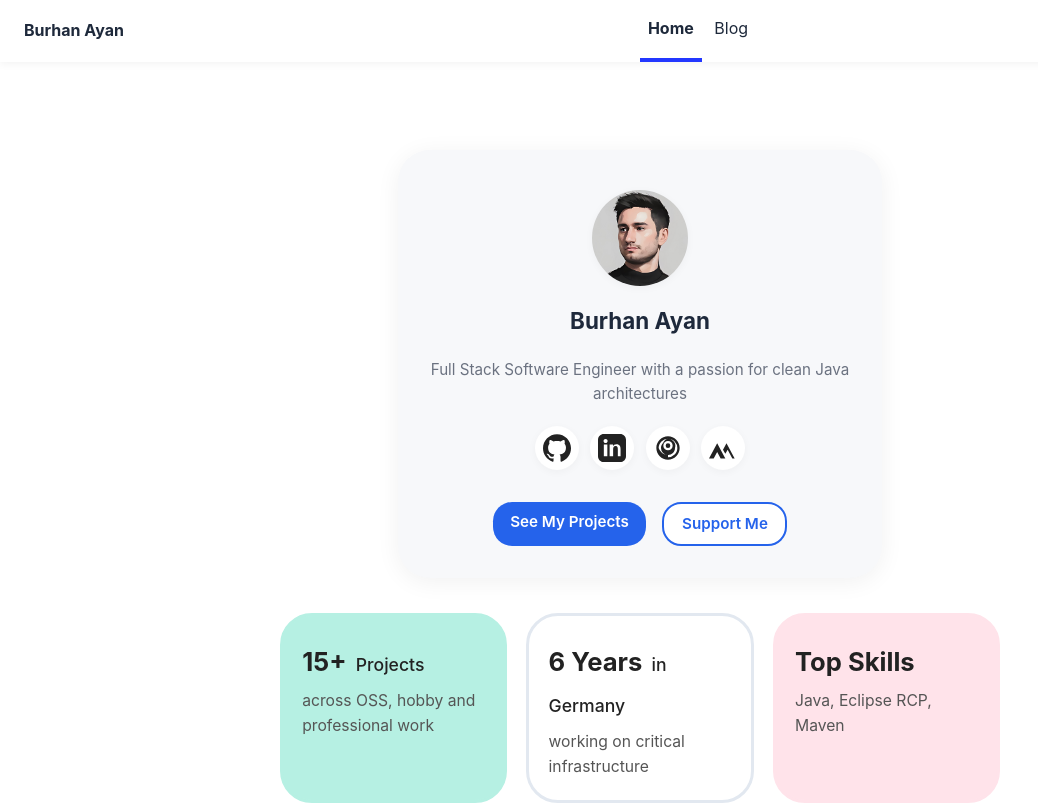
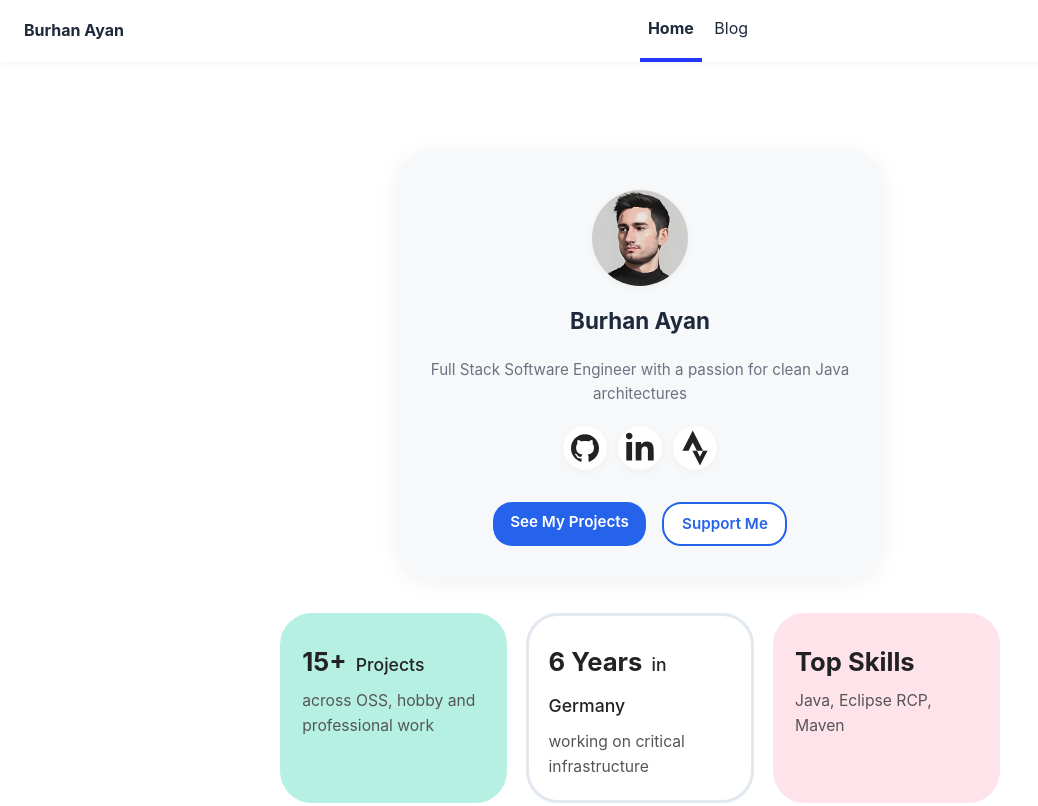
Before and after one commit to burhanayan/burhanayan-com, an Astro site: page / in a window 1280 px wide. Shown: the top 806 px of the page, without its empty margins (0-1038 px from the left). Built offline with nearby package versions, Linux system fonts and the light colour scheme; Astro itself is replaced by a stand-in of ours.

Commit message:
Refactor HeroCards.astro for improved readability
Reformatted HTML for better structure and readability, expanded SVGs for social icons, and improved CSS formatting and organization. No functional changes were made; this update enhances maintainability and consistency.

```diff
--- a/src/components/HeroCards.astro
+++ b/src/components/HeroCards.astro
@@ -9,12 +9,71 @@
       <span class="profile-image"></span>
     </div>
     <h1 class="name">Burhan Ayan</h1>
-    <p class="subtitle">Full Stack Software Engineer with a passion for clean Java architectures</p>
+    <p class="subtitle">
+      Full Stack Software Engineer with a passion for clean Java architectures
+    </p>
     <div class="social-icons">
-      <a href="https://github.com/burhanayan" target="_blank" aria-label="GitHub" rel="noopener"><svg width="28" height="28" fill="currentColor" viewBox="0 0 24 24"><path d="M12 .297c-6.63 0-12 5.373-12 12 0 5.303 3.438 9.8 8.205 11.387.6.113.82-.258.82-.577v-2.234c-3.338.726-4.033-1.416-4.033-1.416-.546-1.387-1.333-1.756-1.333-1.756-1.089-.745.084-.729.084-.729 1.205.084 1.84 1.236 1.84 1.236 1.07 1.834 2.809 1.304 3.495.997.108-.775.418-1.305.762-1.605-2.665-.305-5.466-1.334-5.466-5.93 0-1.31.469-2.381 1.236-3.221-.124-.303-.535-1.523.117-3.176 0 0 1.008-.322 3.301 1.23.957-.266 1.983-.399 3.003-.404 1.02.005 2.047.138 3.006.404 2.291-1.553 3.297-1.23 3.297-1.23.653 1.653.242 2.873.118 3.176.77.84 1.235 1.911 1.235 3.221 0 4.609-2.803 5.624-5.475 5.921.43.372.823 1.102.823 2.222v3.293c0 .322.218.694.825.576C20.565 22.092 24 17.592 24 12.297c0-6.627-5.373-12-12-12"/></svg></a>
-      <a href="https://linkedin.com/in/burhanayan" target="_blank" aria-label="LinkedIn" rel="noopener"><svg width="28" height="28" fill="currentColor" viewBox="0 0 24 24"><path d="M19 0h-14c-2.76 0-5 2.24-5 5v14c0 2.76 2.24 5 5 5h14c2.76 0 5-2.24 5-5v-14c0-2.76-2.24-5-5-5zm-11 19h-3v-10h3v10zm-1.5-11.27c-.966 0-1.75-.79-1.75-1.76 0-.97.784-1.76 1.75-1.76s1.75.79 1.75 1.76c0 .97-.784 1.76-1.75 1.76zm13.5 11.27h-3v-5.6c0-1.34-.03-3.07-1.87-3.07-1.87 0-2.16 1.46-2.16 2.97v5.7h-3v-10h2.89v1.36h.04c.4-.76 1.38-1.56 2.84-1.56 3.04 0 3.6 2 3.6 4.59v5.61z"/></svg></a>
-      <a href="https://burhanayan.com" target="_blank" aria-label="Personal Website" rel="noopener"><svg width="28" height="28" fill="currentColor" viewBox="0 0 24 24"><path d="M12 2C6.477 2 2 6.477 2 12c0 5.523 4.477 10 10 10s10-4.477 10-10c0-5.523-4.477-10-10-10zm0 2c1.657 0 3.156.672 4.242 1.758A5.978 5.978 0 0 1 18 12c0 1.657-.672 3.156-1.758 4.242A5.978 5.978 0 0 1 12 18a5.978 5.978 0 0 1-4.242-1.758A5.978 5.978 0 0 1 6 12c0-1.657.672-3.156 1.758-4.242A5.978 5.978 0 0 1 12 4zm0 2a4 4 0 1 0 0 8 4 4 0 0 0 0-8zm0 2a2 2 0 1 1 0 4 2 2 0 0 1 0-4zm0 10c-2.21 0-4.21-.896-5.657-2.343A7.978 7.978 0 0 1 4 12c0-2.21.896-4.21 2.343-5.657A7.978 7.978 0 0 1 12 4c2.21 0 4.21.896 5.657 2.343A7.978 7.978 0 0 1 20 12c0 2.21-.896 4.21-2.343 5.657A7.978 7.978 0 0 1 12 20z"/></svg></a>
-      <a href="https://www.strava.com/athletes/burhanayan" target="_blank" aria-label="Strava" rel="noopener"><svg width="28" height="28" fill="currentColor" viewBox="0 0 24 24"><path d="M17.998 20.998h3.998l-6.998-12.996-2.999 5.57 2.001 3.426 2.001-3.426 3.997 7.426zm-7.998 0h3.998l-6.998-12.996-6.998 12.996h3.998l2.999-5.57 2.999 5.57z"/></svg></a>
+      <a
+        href="https://github.com/burhanayan"
+        target="_blank"
+        aria-label="GitHub"
+        rel="noopener"
+        ><svg width="28" height="28" fill="currentColor" viewBox="0 0 24 24"
+          ><path
+            d="M12 .297c-6.63 0-12 5.373-12 12 0 5.303 3.438 9.8 8.205 11.387.6.113.82-.258.82-.577v-2.234c-3.338.726-4.033-1.416-4.033-1.416-.546-1.387-1.333-1.756-1.333-1.756-1.089-.745.084-.729.084-.729 1.205.084 1.84 1.236 1.84 1.236 1.07 1.834 2.809 1.304 3.495.997.108-.775.418-1.305.762-1.605-2.665-.305-5.466-1.334-5.466-5.93 0-1.31.469-2.381 1.236-3.221-.124-.303-.535-1.523.117-3.176 0 0 1.008-.322 3.301 1.23.957-.266 1.983-.399 3.003-.404 1.02.005 2.047.138 3.006.404 2.291-1.553 3.297-1.23 3.297-1.23.653 1.653.242 2.873.118 3.176.77.84 1.235 1.911 1.235 3.221 0 4.609-2.803 5.624-5.475 5.921.43.372.823 1.102.823 2.222v3.293c0 .322.218.694.825.576C20.565 22.092 24 17.592 24 12.297c0-6.627-5.373-12-12-12"
+          ></path></svg
+        ></a
+      >
+      <a
+        href="https://linkedin.com/in/burhanayan"
+        target="_blank"
+        aria-label="LinkedIn"
+        rel="noopener"
+        ><svg
+          xmlns="http://www.w3.org/2000/svg"
+          xmlns:xlink="http://www.w3.org/1999/xlink"
+          version="1.1"
+          width="256"
+          height="256"
+          viewBox="-70 -60 400 400"
+          fill="currentColor"
+          xml:space="preserve"
+        >
+          <g
+            style="stroke: none; stroke-width: 0; stroke-dasharray: none; stroke-linecap: butt; stroke-linejoin: miter; stroke-miterlimit: 10; fill: none; fill-rule: nonzero; opacity: 1;"
+            transform="translate(1.4065934065934016 1.4065934065934016) scale(2.81 2.81)"
+          >
+            <path
+              d="M 1.48 29.91 h 18.657 v 60.01 H 1.48 V 29.91 z M 10.809 0.08 c 5.963 0 10.809 4.846 10.809 10.819 c 0 5.967 -4.846 10.813 -10.809 10.813 C 4.832 21.712 0 16.866 0 10.899 C 0 4.926 4.832 0.08 10.809 0.08"
+              style="stroke: none; stroke-width: 1; stroke-dasharray: none; stroke-linecap: butt; stroke-linejoin: miter; stroke-miterlimit: 10; fill: currentColor; fill-rule: nonzero; opacity: 1;"
+              transform=" matrix(1 0 0 1 0 0) "
+              stroke-linecap="round"></path>
+            <path
+              d="M 31.835 29.91 h 17.89 v 8.206 h 0.255 c 2.49 -4.72 8.576 -9.692 17.647 -9.692 C 86.514 28.424 90 40.849 90 57.007 V 89.92 H 71.357 V 60.737 c 0 -6.961 -0.121 -15.912 -9.692 -15.912 c -9.706 0 -11.187 7.587 -11.187 15.412 V 89.92 H 31.835 V 29.91 z"
+              style="stroke: none; stroke-width: 1; stroke-dasharray: none; stroke-linecap: butt; stroke-linejoin: miter; stroke-miterlimit: 10; fill: currentColor; fill-rule: nonzero; opacity: 1;"
+              transform=" matrix(1 0 0 1 0 0) "
+              stroke-linecap="round"></path>
+          </g>
+        </svg></a
+      >
+      <a
+        href="https://www.strava.com/athletes/burhanayan"
+        target="_blank"
+        aria-label="Strava"
+        rel="noopener"
+        ><svg
+          role="img"
+          viewBox="-3 -3 30 30"
+          xmlns="http://www.w3.org/2000/svg"
+          id="Strava--Streamline-Simple-Icons"
+        >
+          <title>Strava</title>
+          <path
+            d="m15.387 17.944 -2.089 -4.116h-3.065L15.387 24l5.15 -10.172h-3.066m-7.008 -5.599 2.836 5.598h4.172L10.463 0l-7 13.828h4.169"
+            fill="currentColor"
+            stroke-width="1"></path>
+        </svg></a
+      >
     </div>
     <div class="hero-buttons">
       <a href="/projects" class="btn btn-primary">See My Projects</a>
@@ -43,12 +102,15 @@
 <div class="stats-cards-row">
   <div class="stat-card stat-github card">
     <div class="stat-main">GitHub Contributions</div>
-    <img src="http://ghchart.rshah.org/burhanayan" alt="Burhan's Github chart" style="width:100%;height:auto;min-height:120px;" />
+    <img
+      src="http://ghchart.rshah.org/burhanayan"
+      alt="Burhan's Github chart"
+      style="width:100%;height:auto;min-height:120px;"
+    />
   </div>
 </div>
 
 <style>
-
   .hero-cards {
     display: flex;
     flex-direction: column;
@@ -58,7 +120,7 @@
   .profile-area {
     background: #f7f8fa;
     border-radius: 2rem;
-  box-shadow: 0 4px 24px 0 rgba(0,0,0,0.06);
+    box-shadow: 0 4px 24px 0 rgba(0, 0, 0, 0.06);
     padding: 2.5rem 2rem 2rem 2rem;
     display: flex;
     flex-direction: column;
@@ -74,9 +136,9 @@
     display: flex;
     align-items: center;
     justify-content: center;
-  box-shadow: 0 2px 8px 0 rgba(0,0,0,0.04);
+    box-shadow: 0 2px 8px 0 rgba(0, 0, 0, 0.04);
     margin-bottom: 1.2rem;
-  background-image: url('../assets/burhan_profile.jpg');
+    background-image: url("../assets/burhan_profile.jpg");
     background-size: contain;
   }
   .emoji {
@@ -108,8 +170,10 @@
     align-items: center;
     justify-content: center;
     color: #222;
-  box-shadow: 0 2px 8px 0 rgba(0,0,0,0.04);
-  transition: background 0.2s, color 0.2s;
+    box-shadow: 0 2px 8px 0 rgba(0, 0, 0, 0.04);
+    transition:
+      background 0.2s,
+      color 0.2s;
     font-size: 1.2rem;
   }
   .social-icons a:hover {
@@ -129,7 +193,9 @@
     text-decoration: none;
     border: none;
     cursor: pointer;
-  transition: background 0.2s, color 0.2s;
+    transition:
+      background 0.2s,
+      color 0.2s;
     display: inline-block;
   }
   .btn-primary {
```
Lines whose indentation alone changed are shown as unchanged.
